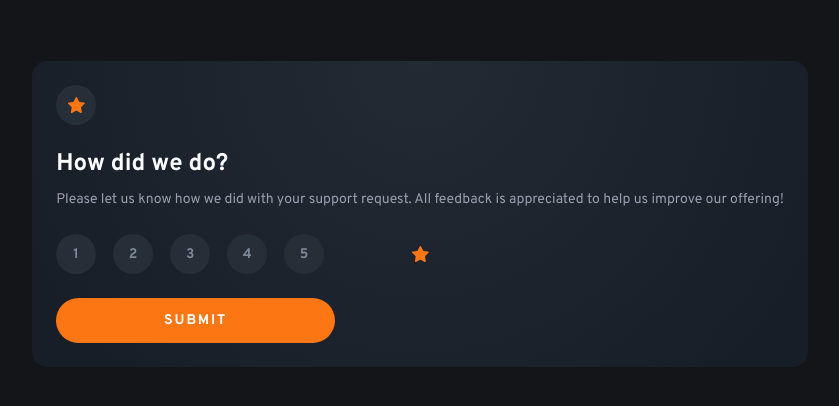
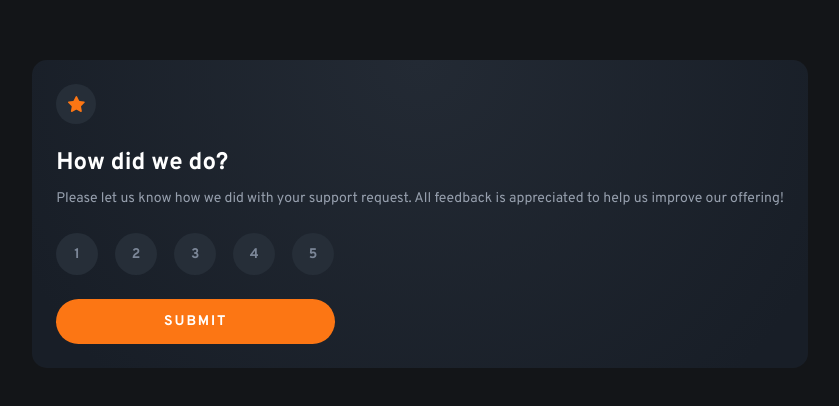
Before and after one commit to mariambuzaladze/Interactive-rating-component, a React (Vite) app: page / in a window 1280 px wide. Shown: the part 186-592 px from the top of the page, without its empty margins (220-1059 px from the left). Built offline with nearby package versions, Linux system fonts and the light colour scheme.

Commit message:
fix buttons

```diff
--- a/src/components/Buttons/Buttons.jsx
+++ b/src/components/Buttons/Buttons.jsx
@@ -1,6 +1,5 @@
 import "./buttons.css";
-import Star from "/images/icon-star.svg";
 
-export default function Buttons(props) {
-  return <button className={`${props.className}`}>{props.text}</button>;
+export default function Buttons({ text, className }) {
+  return <button className={className}>{text}</button>;
 }
--- a/src/components/Buttons/buttons.css
+++ b/src/components/Buttons/buttons.css
@@ -5,45 +5,10 @@ button {
   line-height: 1.71;
   letter-spacing: 0.18px;
   background-color: #262e38;
+  color: #7c8798;
   border-radius: 50%;
-  width: 40px;
-  height: 40px;
+  width: 42px;
+  height: 42px;
+  cursor: pointer;
   transition: 0.4s;
 }
-
-.button {
-  background-image: url(/images/icon-star.svg);
-  background-repeat: no-repeat;
-  background-position: center;
-}
-
-.number {
-  font-size: 14px;
-  font-weight: bold;
-  line-height: 1.71;
-  letter-spacing: 0.18px;
-  color: #7c8798;
-  cursor: pointer;
-}
-
-.number:hover {
-  background-color: #fc7614;
-  color: #fff;
-}
-
-.submit {
-  width: 279px;
-  height: 45px;
-  border-radius: 22.5px;
-  background-color: #fc7614;
-  font-size: 14px;
-  font-weight: bold;
-  letter-spacing: 1.87px;
-  color: #fff;
-  cursor: pointer;
-}
-
-.submit:hover {
-  background-color: #fff;
-  color: #fc7614;
-}
--- a/src/components/Rating/Rating.jsx
+++ b/src/components/Rating/Rating.jsx
@@ -1,11 +1,8 @@
-import { useState } from "react";
 import "./rating.css";
 import Buttons from "../Buttons/Buttons";
+import Star from "/images/icon-star.svg";
 
 export default function Rating() {
-  const [text, setText] = useState("");
-  const [className, setClassName] = useState("button");
-
   function displayButtons() {
     const buttons = [];
     for (let i = 1; i < 6; i++) {
@@ -16,7 +13,9 @@ export default function Rating() {
 
   return (
     <div className="container">
-      <Buttons text={text} className={className} />
+      <div className="star">
+        <img src={Star} alt="star icon" />
+      </div>
 
       <div className="text">
         <h1>How did we do?</h1>
@@ -26,8 +25,8 @@ export default function Rating() {
         </p>
       </div>
 
-      <div className="button">{displayButtons()}</div>
-      <Buttons text="SUBMIT" className="submit" />
+      <div className="numbers">{displayButtons()}</div>
+      <button className="submit">SUBMIT</button>
     </div>
   );
 }
--- a/src/components/Rating/rating.css
+++ b/src/components/Rating/rating.css
@@ -24,7 +24,39 @@ h1 {
   color: #969fad;
 }
 
-.button {
+.numbers {
   display: flex;
   gap: 17px;
 }
+
+.star {
+  display: flex;
+  justify-content: center;
+  align-items: center;
+  background-color: #262e38;
+  border-radius: 50%;
+  width: 40px;
+  height: 40px;
+}
+
+.number:hover {
+  background-color: #fc7614;
+  color: #fff;
+}
+
+.submit {
+  width: 279px;
+  height: 45px;
+  border-radius: 22.5px;
+  background-color: #fc7614;
+  font-size: 14px;
+  font-weight: bold;
+  letter-spacing: 1.87px;
+  color: #fff;
+  cursor: pointer;
+}
+
+.submit:hover {
+  background-color: #fff;
+  color: #fc7614;
+}
```
